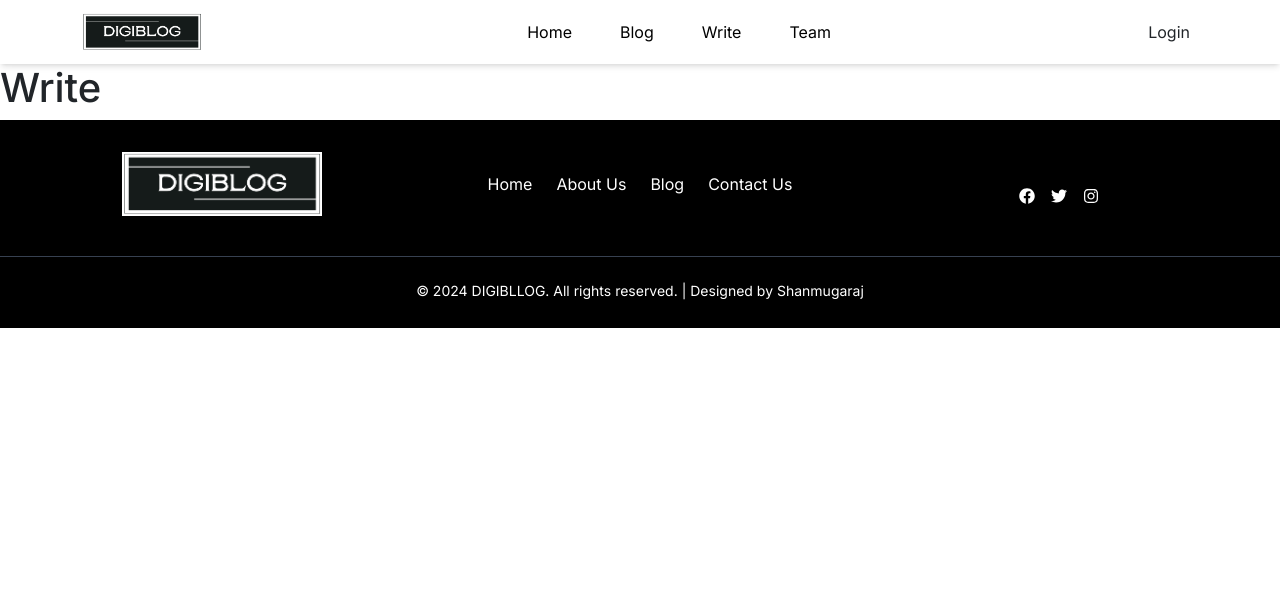
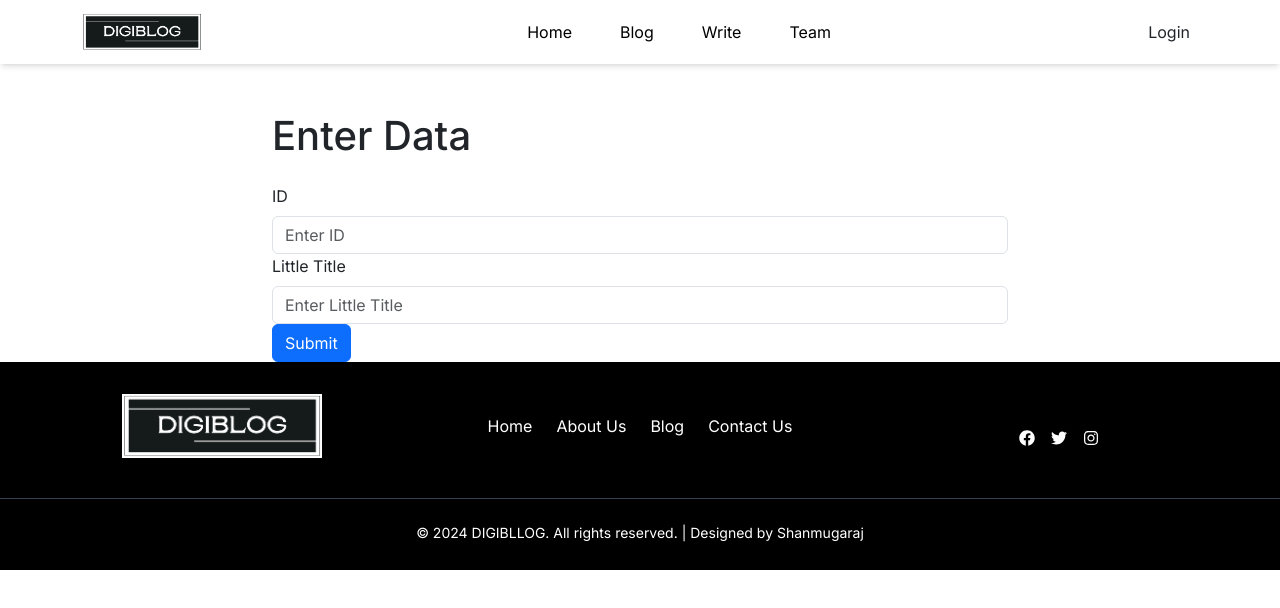
Before and after one commit to ShanZenX/Digi-blog, a Next.js app: page /write in a window 1280 px wide. Shown: the top 608 px of the page. Built offline with nearby package versions, Linux system fonts and the light colour scheme.

Commit message:
updated form for write section

```diff
--- a/app/Components/cards/Blog.jsx
+++ b/app/Components/cards/Blog.jsx
@@ -11,7 +11,7 @@ export default function Blog(props) {
     }
 
   return (
-    <div className="p-[10px] md:w-[340px] w-full  bg-[#212529] shadow-md hover:scale-105 duration-700">
+    <div className="p-[10px] md:w-[340px] w-full  bg-[#212529] shadow-md hover:scale-[102.5%] duration-300">
       <Image
         src={props.img}
         width={300}
--- a/app/Components/home-components/Category.jsx
+++ b/app/Components/home-components/Category.jsx
@@ -1,6 +1,7 @@
 import React from "react";
 import Heading from "../mini-components/Heading";
 import {Raleway} from 'next/font/google';
+import { Button } from "react-bootstrap";
 
 const fontRaleway = Raleway({
   weight: "400",
@@ -29,15 +30,12 @@ export default function Catagory() {
   return (
     <div className="bg-gray-200 md:h-72 mt-10  !pt-10 text-center w-[78%] flex items-center justify-evenly  flex-col">
       <Heading title={"Blog Category's"} />
-      <div className="gap-2 flex md:w-8/12 mb-5 mt-3 flex-wrap items-center justify-center">
+      <div className="gap-2 flex md:w-7/12 mb-5 mt-3 flex-wrap items-center justify-center">
         {" "}
         {cat.map((category, index) => (
-          <span
-            className={`${fontRaleway.className} font-light text-gray-100 rounded-lg bg-black text-xl m-2 p-2 $ `}
-            key={index}
-          >
-            {category.name}
-          </span>
+               <Button variant="dark" className="mb-1 mr-2" key={index} >            {category.name}
+               </Button>
+
         ))}
       </div>
     </div>
--- a/app/Components/home-components/Question.jsx
+++ b/app/Components/home-components/Question.jsx
@@ -6,7 +6,7 @@ import Heading from '../mini-components/Heading';
 export default function Question() {
   return (
     <div className='md:w-full flex  items-center justify-center flex-col text-center w-11/12'>
-    <Heading title={"Frequently asked question about digiblog"}/>
+    <Heading title={"Frequently asked question"}/>
       <Accordion defaultActiveKey="0" className='w-[78%] mt-10 mb-20'>
       <Accordion.Item eventKey="0">
         <Accordion.Header className='font-bold'>How do I create a new blog post on Digiblog?</Accordion.Header>
--- a/app/write/page.jsx
+++ b/app/write/page.jsx
@@ -1,9 +1,83 @@
-import React from 'react'
+"use client";
+
+import React, { useState } from 'react';
+import { Form, Button, Container, Row, Col } from 'react-bootstrap';
+
 
 export default function page() {
+  const [formData, setFormData] = useState({
+    id: '',
+    little_title: '',
+    title: '',
+    description: '',
+    image_url: '',
+    category: '',
+    date: '',
+    additional_info: '',
+    additional_info_2: ''
+  });
+
+  const handleChange = (e) => {
+    const { name, value } = e.target;
+    setFormData(prevState => ({
+      ...prevState,
+      [name]: value
+    }));
+  };
+
+  const handleSubmit = (e) => {
+    e.preventDefault();
+    // Do something with formData, like sending it to an API
+    console.log(formData);
+    // Reset form after submission
+    setFormData({
+      id: '',
+      little_title: '',
+      title: '',
+      description: '',
+      image_url: '',
+      category: '',
+      date: '',
+      additional_info: '',
+      additional_info_2: ''
+    });
+  };
   return (
-    <div>
-      <h1>Write</h1>
-    </div>
+    <Container>
+    <Row className="justify-content-md-center mt-5">
+      <Col md={8}>
+        <h1 className="mb-4">Enter Data</h1>
+        <Form onSubmit={handleSubmit}>
+          <Form.Group controlId="formId">
+            <Form.Label>ID</Form.Label>
+            <Form.Control
+              type="text"
+              placeholder="Enter ID"
+              name="id"
+              value={formData.id}
+              onChange={handleChange}
+            />
+          </Form.Group>
+
+          <Form.Group controlId="formLittleTitle">
+            <Form.Label>Little Title</Form.Label>
+            <Form.Control
+              type="text"
+              placeholder="Enter Little Title"
+              name="little_title"
+              value={formData.little_title}
+              onChange={handleChange}
+            />
+          </Form.Group>
+
+          {/* Repeat Form.Group for other fields */}
+
+          <Button variant="primary" type="submit">
+            Submit
+          </Button>
+        </Form>
+      </Col>
+    </Row>
+  </Container>
   )
 }
```
